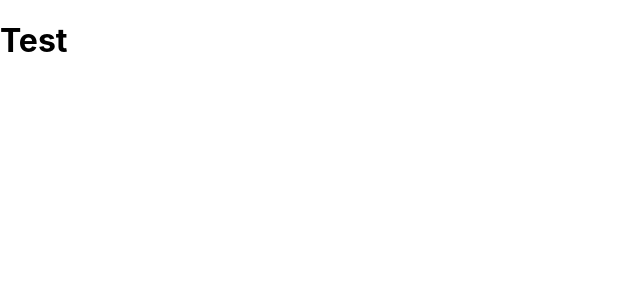
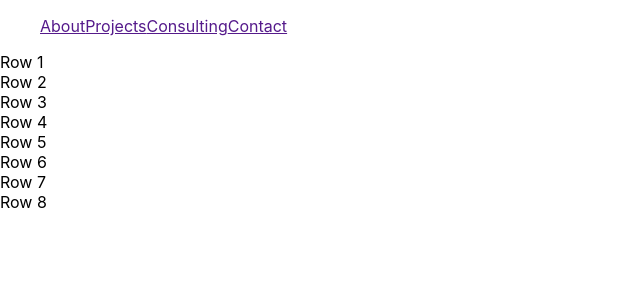
Before and after one commit to jpatterson933/2-night-day, a React (Create React App) app in the folder client/: page / in a window 1280 px wide. Shown: the top 300 px of the page, without its empty margins (0-640 px from the left). Built offline with nearby package versions, Linux system fonts and the light colour scheme.

Commit message:
Added basic navigation sidebar w/out styling as well as landing.js without styling

```diff
--- a/client/src/App.js
+++ b/client/src/App.js
@@ -1,12 +1,16 @@
+import React from 'react';
 
+//components
+import { Nav } from "./components/Sidebar";
+import { Landing } from "./views/landing";
 
-function App() {
+const App = () => {
+
   return (
     <div className="App">
-     <>
-     <h1>Test</h1>
+      <Nav />
+      <Landing />
 
-     </>
     </div>
   );
 }
--- /dev/null
+++ b/client/src/components/Sidebar/index.js
@@ -0,0 +1,17 @@
+import React from 'react';
+
+// stylesheet
+import './index.css';
+
+export const Nav = () => {
+    return (
+        <nav>
+            <ul>
+                <a href="">About</a>
+                <a href="">Projects</a>
+                <a href="">Consulting</a>
+                <a href="">Contact</a>
+            </ul>
+        </nav>
+    )
+}
--- /dev/null
+++ b/client/src/views/landing.js
@@ -0,0 +1,16 @@
+import React from 'react';
+
+export const Landing = () => {
+    return (
+        <div id="main-grid">
+            <div>Row 1</div>
+            <div>Row 2</div>
+            <div>Row 3</div>
+            <div>Row 4</div>
+            <div>Row 5</div>
+            <div>Row 6</div>
+            <div>Row 7</div>
+            <div>Row 8</div>
+        </div>
+    )
+}
```
Also changed, not shown: client/src/components/Sidebar/index.css (added).
